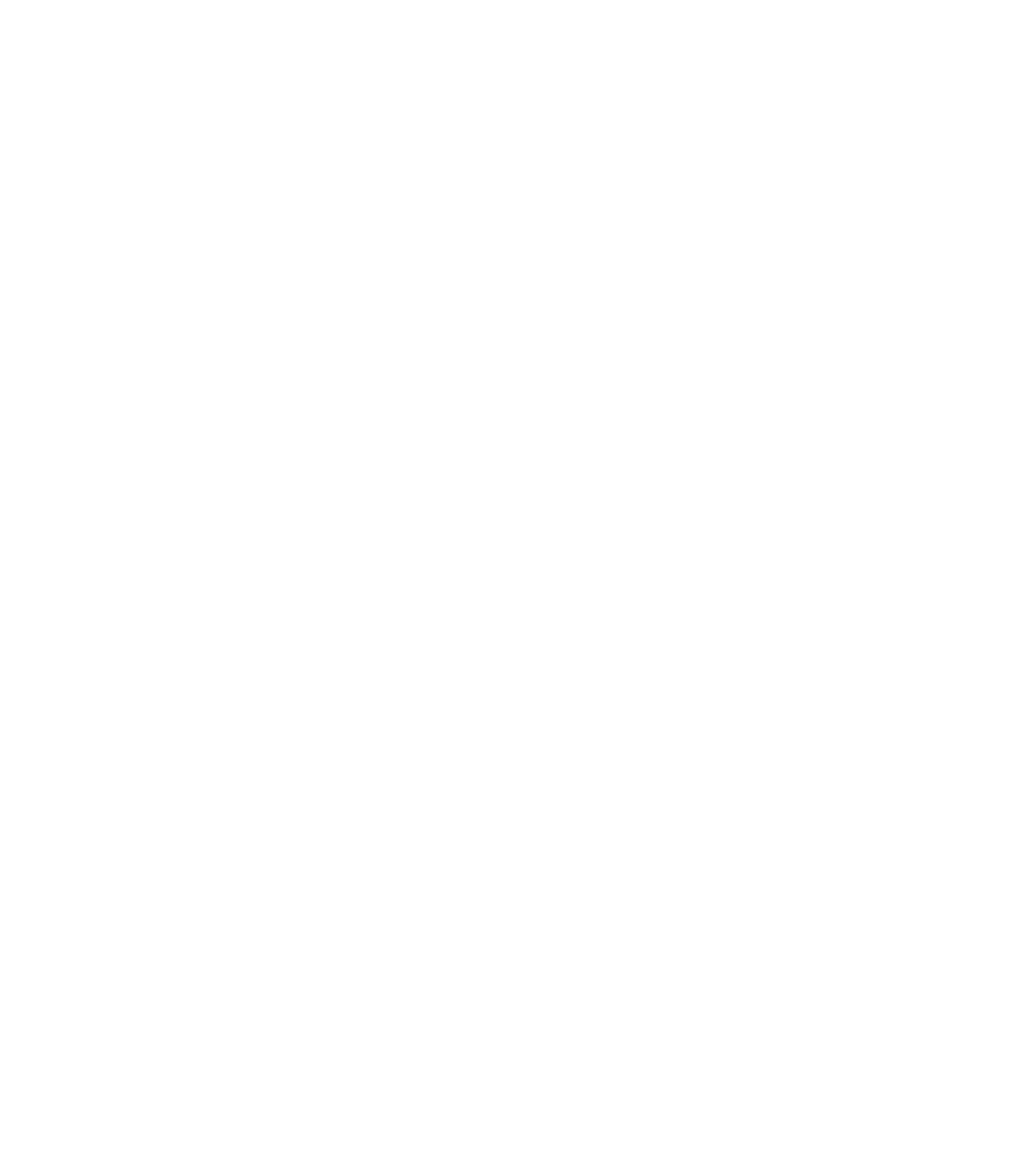
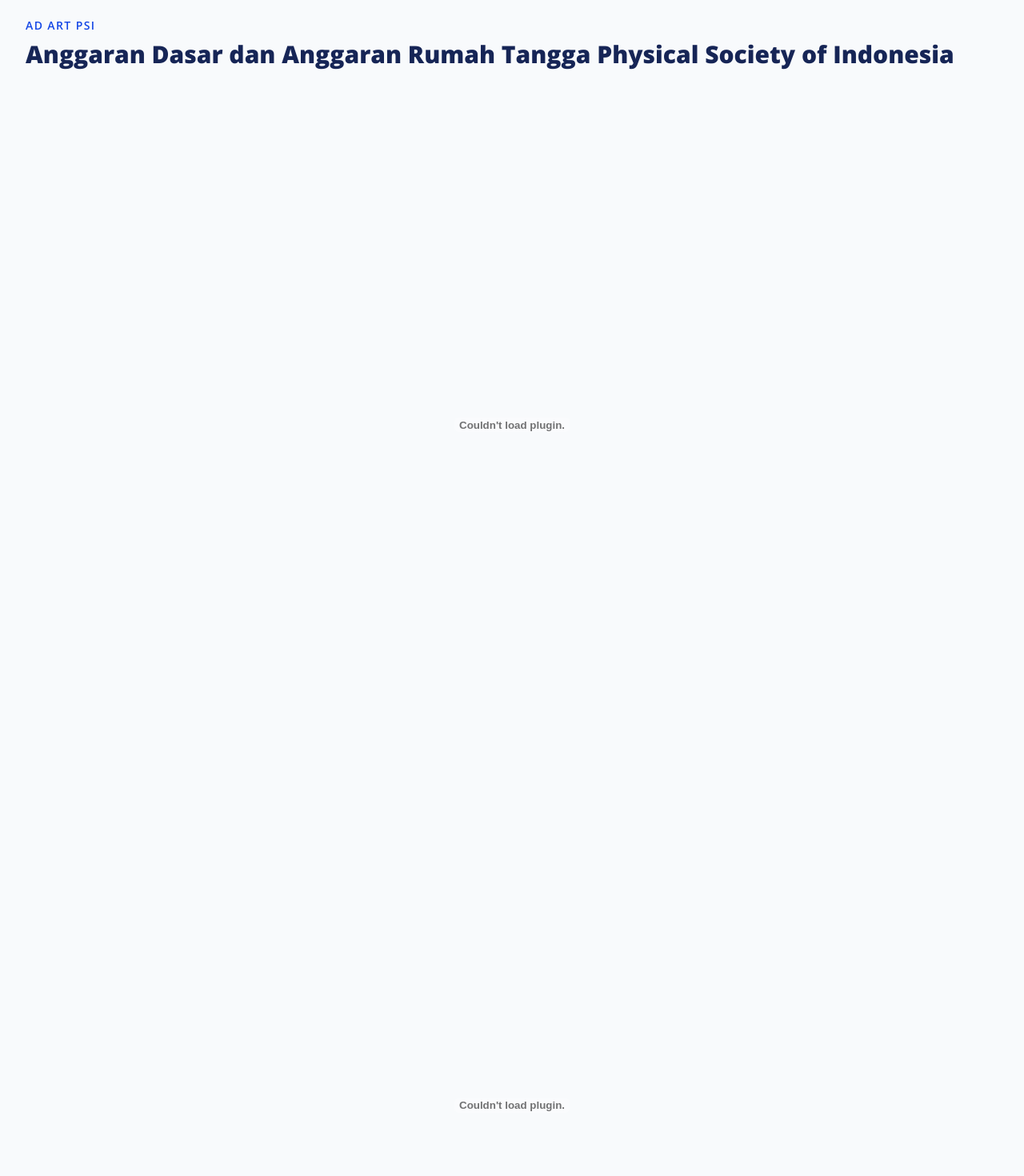
Before and after one commit to sillycat333/landing-page-physical-society-makassar, a React (Vite) app: page /art in a window 1280 px wide. Before the commit this address had no page. Shown: the part 100-1570 px from the top of the page at 80% size. Before the commit the page ends 800 px from the top, so only its background shows below. Built offline with nearby package versions, Linux system fonts and the light colour scheme.

Commit message:
ad art and vercel.json

```diff
--- a/src/components/nav.jsx
+++ b/src/components/nav.jsx
@@ -7,6 +7,7 @@
     { label: 'Home', href: '/' },
     { label: 'Kegiatan', href: '/kegiatan' },
     { label: 'Buku', href: '/buku' },
+    { label: 'AD ART', href: '/art' },
     { label: 'Tentang', href: '/tentang' },
 ];
 
--- /dev/null
+++ b/src/route/art.jsx
@@ -0,0 +1,31 @@
+import SKPengurus from "/art/SK_perubahan.pdf"
+import ART from "/art/adart.pdf"
+
+export default function ADART() {
+    return (
+        <main className="bg-slate-50 min-h-screen">
+            <div className="max-w-7xl mx-auto px-6 py-10 lg:px-8">
+                <div className="mb-8">
+                    <h1 className="text-sm font-semibold tracking-widest text-blue-700 uppercase">
+                        AD ART PSI
+                    </h1>
+                    <h2 className="mt-2 text-3xl font-extrabold text-blue-950">
+                        Anggaran Dasar dan Anggaran Rumah Tangga Physical Society of Indonesia
+                    </h2>
+                </div>
+                <section>
+                    <embed
+                        className="my-10 w-full aspect-3/2"
+                        src={ART}
+                        type="application/pdf"
+                    />
+                    <embed
+                        className="my-10 w-full aspect-3/2"
+                        src={SKPengurus}
+                        type="application/pdf"
+                    />
+                </section>
+            </div>
+        </main>
+    )
+}
--- a/src/route/buku.jsx
+++ b/src/route/buku.jsx
@@ -4,7 +4,7 @@
     return (
         <main className="bg-slate-50 min-h-screen">
             <div className="max-w-7xl mx-auto px-6 py-10 lg:px-8">
-                <header className="mb-8">
+                <div className="mb-8">
                     <h1 className="text-sm font-semibold tracking-widest text-blue-700 uppercase">
                         Koleksi Buku
                     </h1>
@@ -14,7 +14,7 @@
                     <p className="mt-3 max-w-2xl text-sm md:text-base text-slate-600">
                         Daftar buku yang telah/akan dicetak oleh anggota Physical Society of Indonesia Cabang Makassar.
                     </p>
-                </header>
+                </div>
 
                 <section className="grid gap-6 sm:grid-cols-2 lg:grid-cols-3">
                     {books.map((book) => (
@@ -36,7 +36,6 @@
                                 <p className="mt-1 text-xs md:text-sm text-slate-600">
                                     {book.authors.join(', ')}
                                 </p>
-                                {/* If later you want buttons/links (e.g. detail / download), add them here */}
                             </div>
                         </article>
                     ))}
```
Also changed, not shown: src/main.jsx (+6 -1 lines), vercel.json (added), 2 other files (tests, documents, lock files or other folders).
